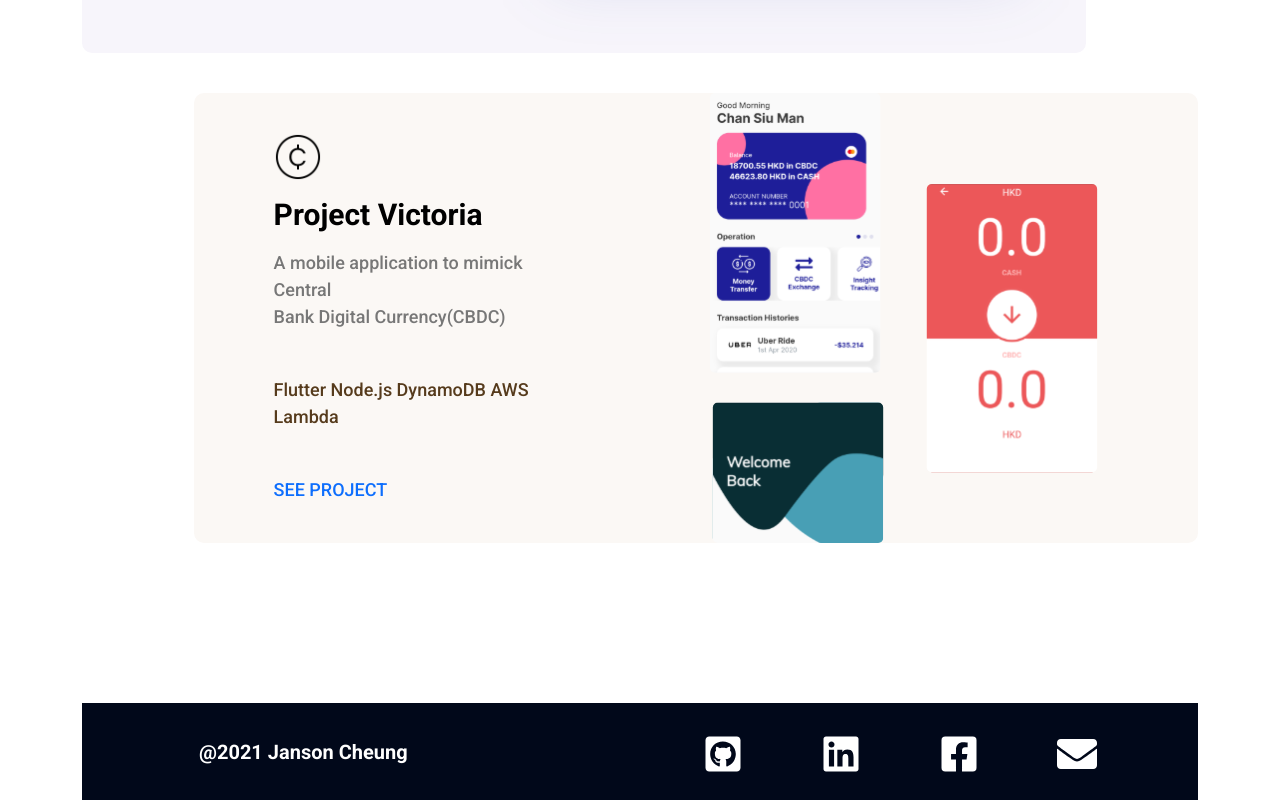
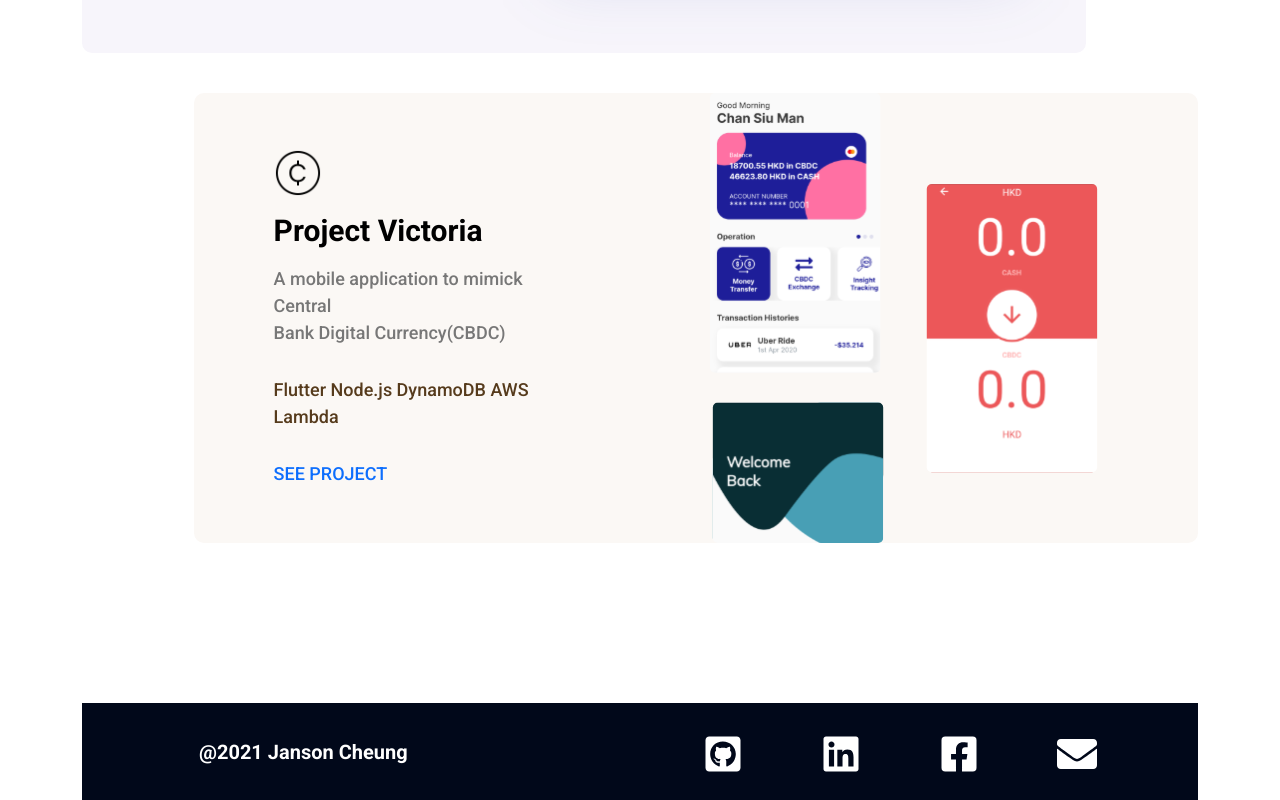
Before and after one commit to janson0004/NewPortfolio, a React (Create React App) app: page / in a window 1280 px wide. Shown: the part 1509-2309 px from the top of the page. Built offline with nearby package versions, Linux system fonts and the light colour scheme.

Commit message:
fix: overflow bug fix

```diff
--- a/src/components/Victoria.jsx
+++ b/src/components/Victoria.jsx
@@ -113,8 +113,8 @@ const Environment = styled.span`
   font-size: 18px;
   color: #563b1c;
   font-weight: 500;
-  margin-top: 46px;
-  margin-bottom: 46px;
+  margin-top: 30px;
+  margin-bottom: 30px;
   @media (max-width: 419.98px) {
     font-size: 12px;
     margin-top: 30px;
```
Also changed, not shown: 2 other files (tests, documents, lock files or other folders).
